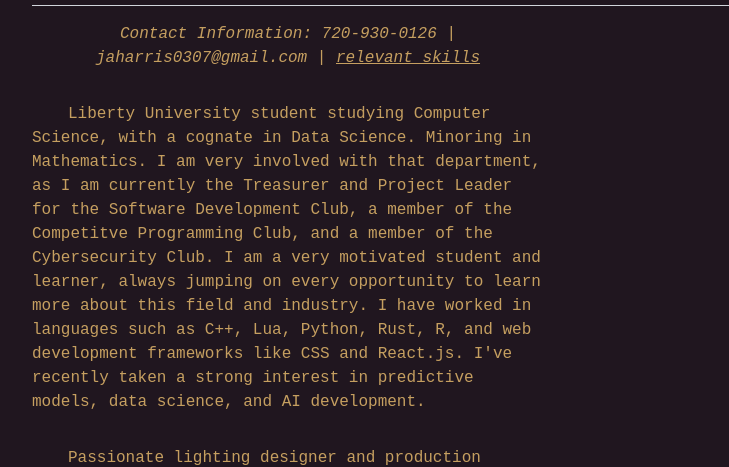
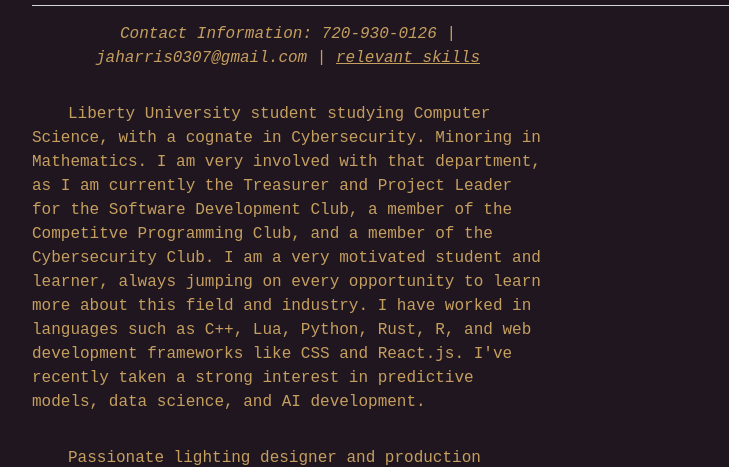
Before and after one commit to 4ubiks/portfolio-website, a React (Create React App) app: page /resume in a window 1280 px wide. Shown: the part 149-616 px from the top of the page, without its empty margins (352-1081 px from the left). Built offline with nearby package versions, Linux system fonts and the light colour scheme.

Commit message:
updated cognate

```diff
--- a/src/pages/resume.js
+++ b/src/pages/resume.js
@@ -18,7 +18,7 @@ export const Resume = () => {
 
 
             <p className="pt-8 indent">
-                Liberty University student studying Computer Science, with a cognate in Data Science. Minoring in Mathematics. I am very involved with that department, as I am currently the Treasurer and Project Leader for the Software Development Club, a member of the Competitve Programming Club, and a member of the Cybersecurity Club. I am a very motivated student and learner, always jumping on every opportunity to learn more about this field and industry. I have worked in languages such as C++, Lua, Python, Rust, R, and web development frameworks like CSS and React.js. I've recently taken a strong interest in predictive models, data science, and AI development.
+                Liberty University student studying Computer Science, with a cognate in Cybersecurity. Minoring in Mathematics. I am very involved with that department, as I am currently the Treasurer and Project Leader for the Software Development Club, a member of the Competitve Programming Club, and a member of the Cybersecurity Club. I am a very motivated student and learner, always jumping on every opportunity to learn more about this field and industry. I have worked in languages such as C++, Lua, Python, Rust, R, and web development frameworks like CSS and React.js. I've recently taken a strong interest in predictive models, data science, and AI development.
             </p>
 
 
```
